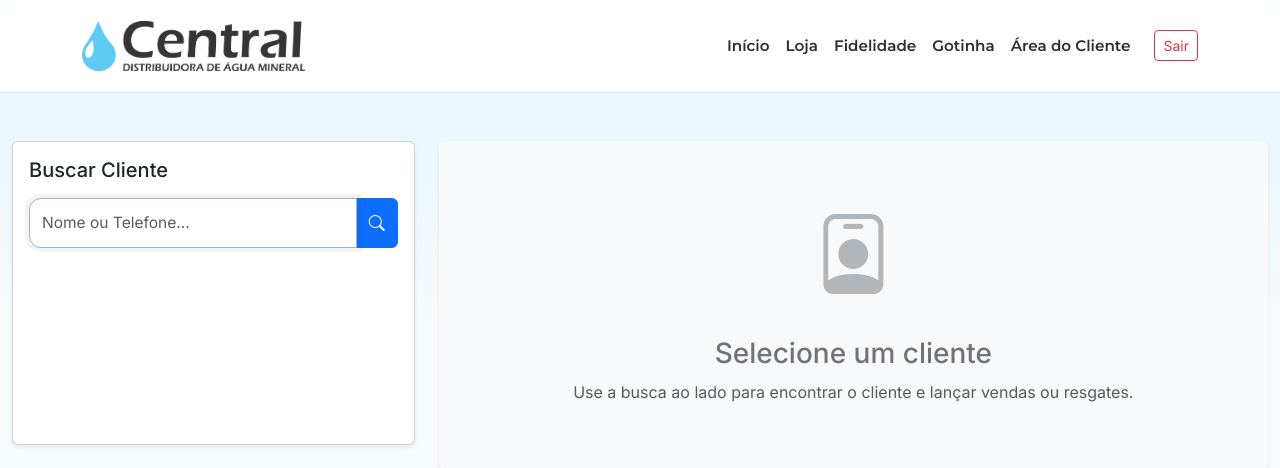
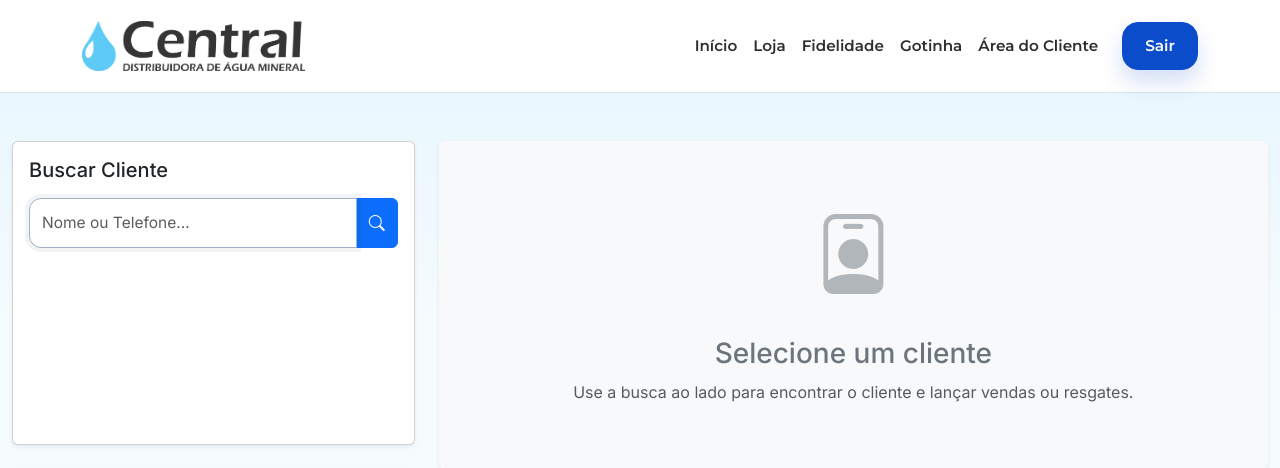
Before and after one commit to joaorissiarquitetura-pixel/appcentralaguas, a FastAPI app: template app/templates/attendant_panel.html in a window 1280 px wide. Shown: the top 468 px of the page. Run offline with FastAPI, Linux system fonts and the light colour scheme; the template is opened without the code that fills it, so the values that code supplies are empty; some libraries are stand-ins or nearby versions.

Commit message:
Padronizar cabecalho de vendas

```diff
--- a/app/templates/attendant_panel.html
+++ b/app/templates/attendant_panel.html
@@ -2,9 +2,9 @@
 
 {% block nav_right %}
   {% if is_admin %}
-    <a class="btn btn-sm btn-outline-secondary me-2" href="/admin">Painel Admin</a>
+    <a class="ca-pill ca-outline text-decoration-none" href="/admin">Painel admin</a>
   {% endif %}
-  <a class="btn btn-sm btn-outline-danger" href="/atendente/logout">Sair</a>
+  <a class="ca-pill ca-primary text-decoration-none" href="/atendente/logout">Sair</a>
 {% endblock %}
 
 {% block content %}
```
